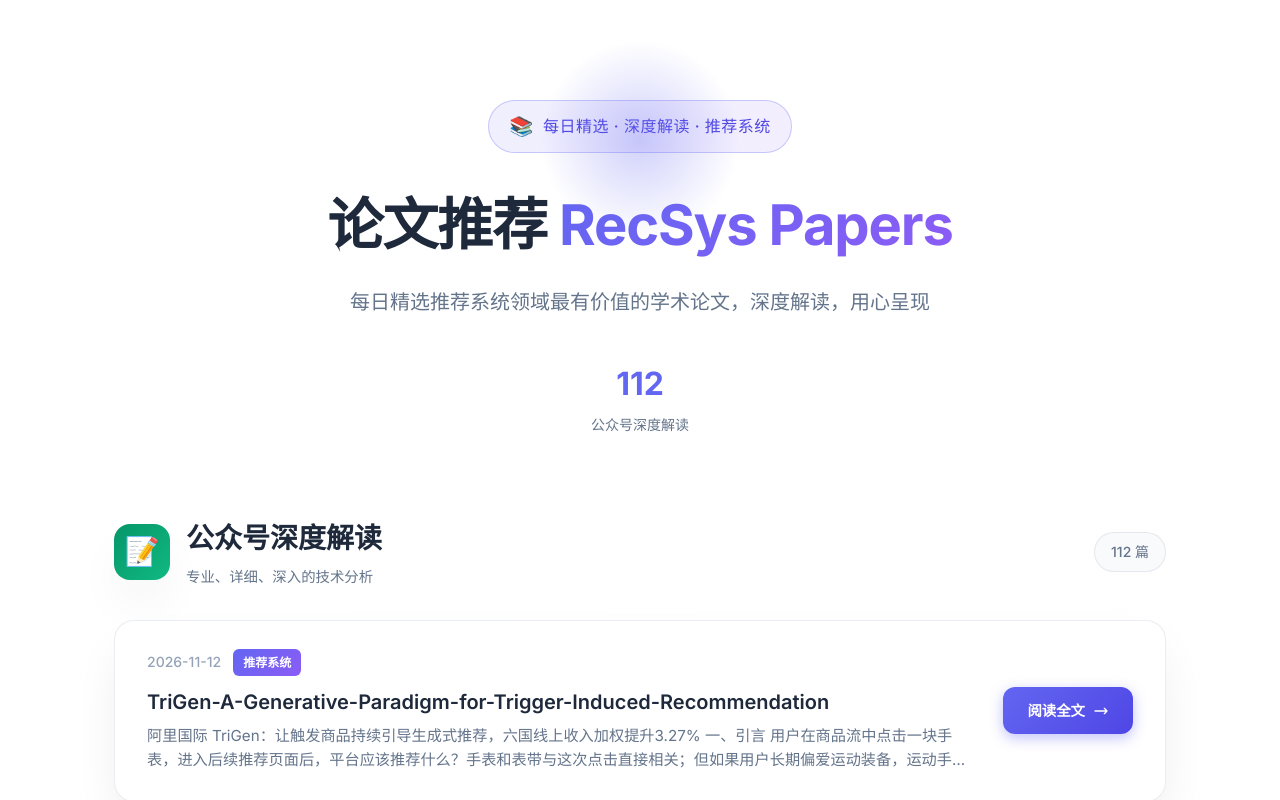
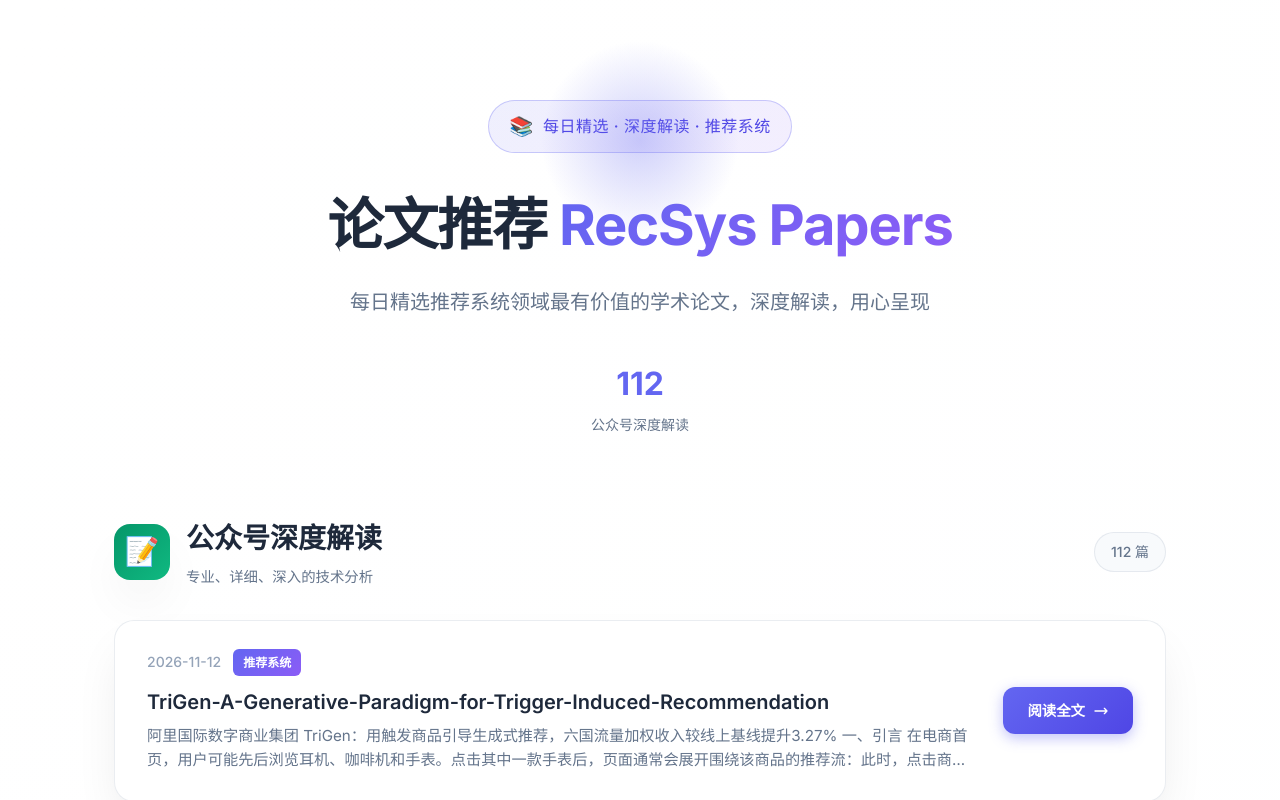
Before and after one commit to AI-PaperDaily/recommendation-system-papers, a plain HTML site: page index.html in a window 1280 px wide. Shown: the top 800 px of the page. Drawn offline with Linux system fonts and the light colour scheme.

Commit message:
Update index.html

```diff
--- a/index.html
+++ b/index.html
@@ -452,7 +452,7 @@
                                 <span class="card-badge">推荐系统</span>
                             </div>
                             <h3 class="card-title">TriGen-A-Generative-Paradigm-for-Trigger-Induced-Recommendation</h3>
-                            <p class="card-preview">阿里国际 TriGen：让触发商品持续引导生成式推荐，六国线上收入加权提升3.27% 一、引言 用户在商品流中点击一块手表，进入后续推荐页面后，平台应该推荐什么？手表和表带与这次点击直接相关；但如果用户长期偏爱运动装备，运动手环也可能值得推荐。此时，系统既要理解点击带来的即时意图，也不能完全丢掉用户的历史偏好。 这种由一次交互打开后续商品流的场景，被称为触发式推荐（Trigger-Induced ...</p>
+                            <p class="card-preview">阿里国际数字商业集团 TriGen：用触发商品引导生成式推荐，六国流量加权收入较线上基线提升3.27% 一、引言 在电商首页，用户可能先后浏览耳机、咖啡机和手表。点击其中一款手表后，页面通常会展开围绕该商品的推荐流：此时，点击商品不再只是历史序列中的一个行为，而是反映当前意图的触发商品。 推荐系统面临两难：只根据长期历史推荐，可能跟不上用户刚产生的兴趣；只推荐与触发商品相似的物品，又可能忽略用户偏...</p>
                         </div>
                         <div class="card-action">
                             <a href="gongzhonghao-html/2026-11-12_TriGen-A-Generative-Paradigm-for-Trigger-Induced-Recommendation.html" class="card-link">
```
